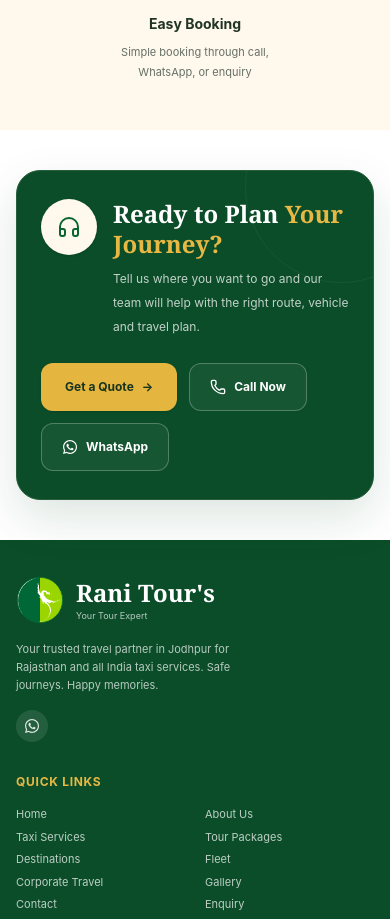
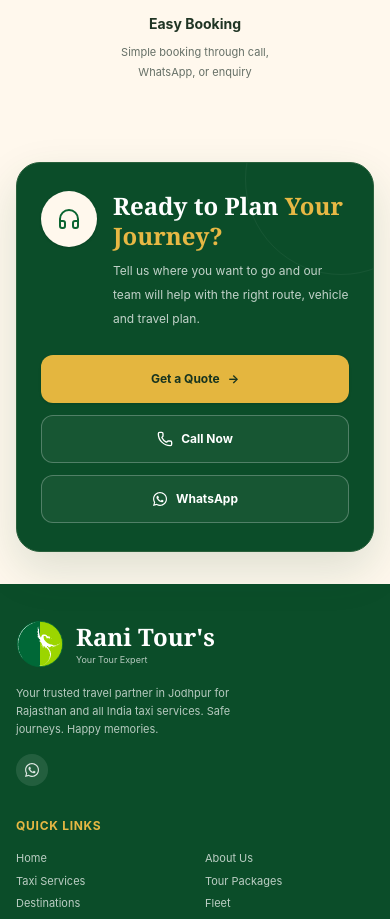
Before and after one commit to Shahzadkhanks19/rani-tours, a Next.js app: page /faq in a window 390 px wide. Shown: the part 3900-4819 px from the top of the page. Built offline with nearby package versions, Linux system fonts and the light colour scheme.

Commit message:
Tighten shared pre-footer CTA spacing

```diff
--- a/components/layout/site-cta.tsx
+++ b/components/layout/site-cta.tsx
@@ -5,7 +5,7 @@ import { siteContact } from "@/lib/site-data";
 
 export function SiteCta() {
   return (
-    <section className="bg-white py-10 sm:py-12">
+    <section className="bg-[#fff8ed] py-8 sm:py-9">
       <div className="mx-auto max-w-[1180px] px-4">
         <div className="relative overflow-hidden rounded-[24px] border border-[#285f3b] bg-[#0b4d29] px-6 py-7 text-white shadow-[0_18px_46px_rgba(11,77,41,.14)] sm:px-9 lg:flex lg:items-center lg:justify-between lg:gap-8">
           <div className="absolute -right-16 -top-20 h-48 w-48 rounded-full border border-white/5" aria-hidden="true" />
@@ -13,7 +13,7 @@ export function SiteCta() {
             <div className="grid h-14 w-14 shrink-0 place-items-center rounded-full bg-[#fff8ed] text-[#0b6531] shadow-sm"><Headphones className="h-6 w-6" /></div>
             <div><h2 className="font-serif text-2xl font-bold leading-tight sm:text-[28px]">Ready to Plan <span className="text-[#e7b844]">Your Journey?</span></h2><p className="mt-2 max-w-[620px] text-xs leading-6 text-white/75">Tell us where you want to go and our team will help with the right route, vehicle and travel plan.</p></div>
           </div>
-          <div className="relative mt-6 flex flex-wrap gap-3 lg:mt-0 lg:justify-end">
+          <div className="relative mt-6 grid gap-3 sm:flex lg:mt-0 lg:justify-end">
             <Link href="/get-quote" className="inline-flex min-h-12 items-center justify-center rounded-xl bg-[#e4b63f] px-6 text-xs font-bold text-[#17341f] shadow-sm transition hover:-translate-y-0.5 hover:bg-[#f0c653] hover:shadow-md">Get a Quote <span className="ml-2">→</span></Link>
             <a href={siteContact.phones[0].href} className="inline-flex min-h-12 items-center justify-center gap-2 rounded-xl border border-white/25 bg-white/5 px-5 text-xs font-bold text-white transition hover:bg-white hover:text-[#0b4d29]"><Phone className="h-4 w-4" />Call Now</a>
             <a href={siteContact.whatsapp} target="_blank" rel="noopener noreferrer" className="inline-flex min-h-12 items-center justify-center gap-2 rounded-xl border border-white/25 bg-white/5 px-5 text-xs font-bold text-white transition hover:bg-white hover:text-[#0b4d29]"><FaWhatsapp className="h-4 w-4" />WhatsApp</a>
```
